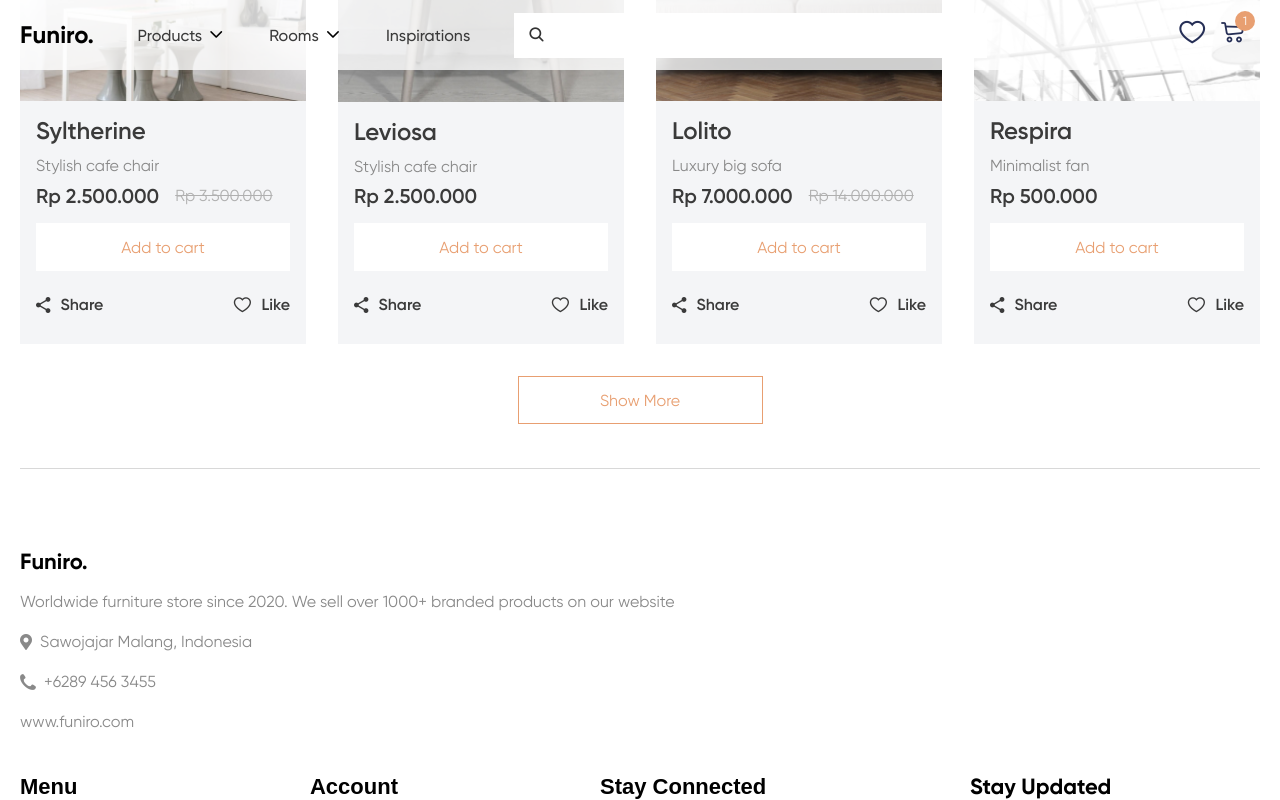
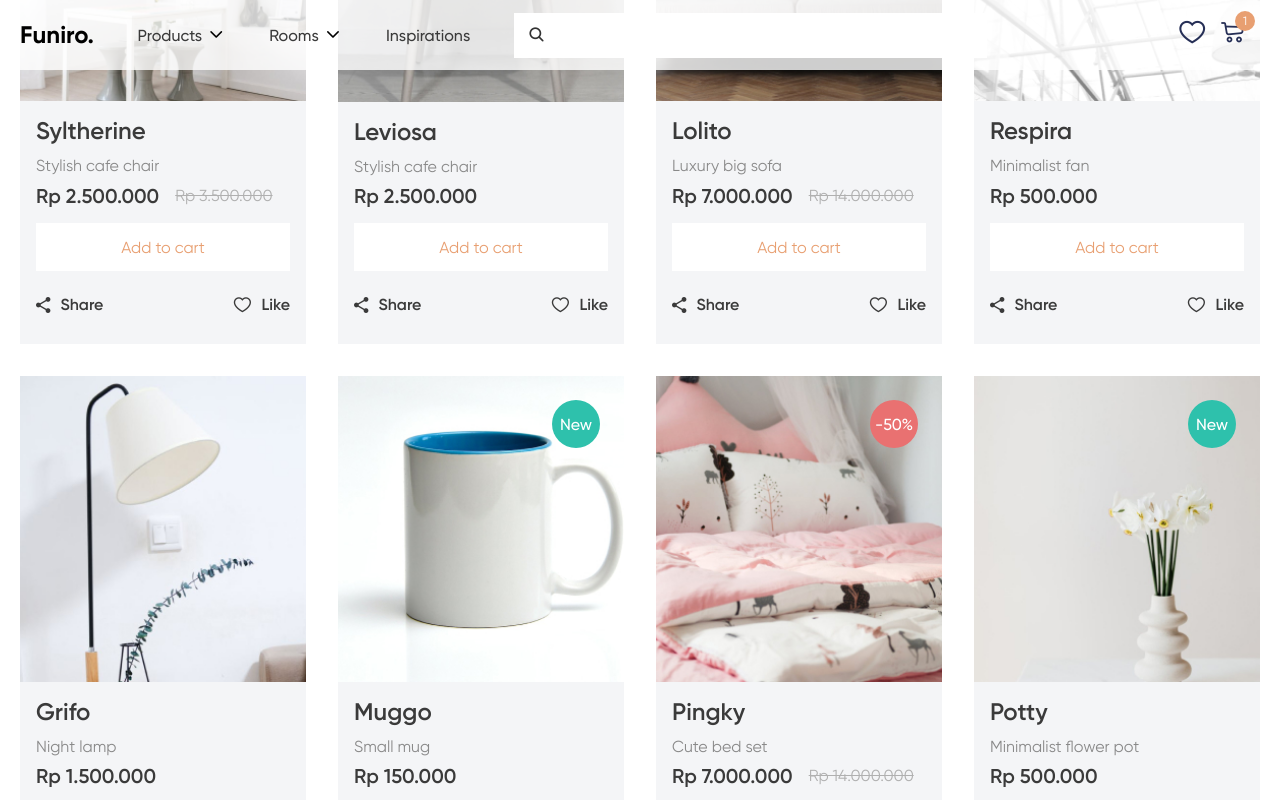
Before and after one commit to natella3681/projectfrilancer, a plain HTML site: page index.html in a window 1280 px wide. Both pictures are taken after a click on the link "Show More". Drawn offline with nearby package versions, Linux system fonts and the light colour scheme; files whose address does not match are found by name; a web font is replaced by a local one.

Commit message:
commit message

```diff
--- a/index.html
+++ b/index.html
@@ -14,7 +14,7 @@
     <script src="https://unpkg.com/swiper/swiper-bundle.min.js" defer></script>
     <script src="js/swiper.js" defer></script>
     <script src="js/adaptValue.js" defer></script>
-    <script src="js/script.js" defer></script>
+    <script src="js/script.js" type="module" defer></script>
     <title>Document</title>
   </head>
   <body>
--- a/js/script.js
+++ b/js/script.js
@@ -1,3 +1,4 @@
+//import { getData } from './getData.js';
 
 
 window.onload = function() {
@@ -24,6 +25,11 @@ window.onload = function() {
             document.querySelector('.search-form').classList.toggle('_active');
         } else if(!targetElement.closest('.search-form') && document.querySelector('.search-form._active')) {
             document.querySelector('.search-form').classList.remove('_active');
+        }
+
+        if(targetElement.classList.contains('products__more')) {
+            getProducts(targetElement);
+            e.preventDefault();
         }
     }
 
@@ -78,6 +84,143 @@ window.onload = function() {
     const headerObserver = new IntersectionObserver(callback);
     headerObserver.observe(headerElem);
 
+    /*---------- получение данных из json файла----------;*/
+
+    async function getProducts(button) {
+        if(!button.classList.contains('_hold')) {
+            button.classList.add('_hold');
+            const file = "json/products.json";
+            let response = await fetch(file, {
+                method: "GET"
+            });
+            if(response.ok) {
+                let result = await response.json();
+                loadProducts(result);
+                button.classList.remove('_hold');
+                button.remove();
+            } else {
+                alert("Ошибка");
+            }
+        }
+    }
+
+    function loadProducts(data) {
+        const productsItems = document.querySelector('.products__items');
+
+        data.products.forEach(item => {
+            const productId = item.id;
+            const productUrl = item.url;
+            const productImage = item.image;
+            const productTitle = item.title;
+            const productText = item.text;
+            const productPrice = item.price;
+            const productOldPrice = item.priceOld;
+            const productShareUrl = item.shareUrl;
+            const productLikeUrl = item.likeUrl;
+            const productLabels = item.labels;
+
+            let productTemplateStart = `<article data-pid="${productId}" class="products__item item-product">`;
+			let productTemplateEnd = `</article>`;
+
+			let productTemplateLabels = '';
+			if (productLabels) {
+				let productTemplateLabelsStart = `<div class="item-product__labels">`;
+				let productTemplateLabelsEnd = `</div>`;
+				let productTemplateLabelsContent = '';
+
+				productLabels.forEach(labelItem => {
+					productTemplateLabelsContent += `<div class="item-product__label item-product__label_${labelItem.type}">${labelItem.value}</div>`;
+				});
+
+				productTemplateLabels += productTemplateLabelsStart;
+				productTemplateLabels += productTemplateLabelsContent;
+				productTemplateLabels += productTemplateLabelsEnd;
+			}
+
+			let productTemplateImage = `
+		<a href="${productUrl}" class="item-product__image _ibg">
+			<img src="img/products/${productImage}" alt="${productTitle}">
+		</a>
+	`;
+
+			let productTemplateBodyStart = `<div class="item-product__body">`;
+			let productTemplateBodyEnd = `</div>`;
+
+			let productTemplateContent = `
+		<div class="item-product__content">
+			<h3 class="item-product__title">${productTitle}</h3>
+			<div class="item-product__text">${productText}</div>
+		</div>
+	`;
+
+			let productTemplatePrices = '';
+			let productTemplatePricesStart = `<div class="item-product__prices">`;
+			let productTemplatePricesCurrent = `<div class="item-product__price">Rp ${productPrice}</div>`;
+			let productTemplatePricesOld = `<div class="item-product__price item-product__price_old">Rp ${productOldPrice}</div>`;
+			let productTemplatePricesEnd = `</div>`;
+
+			productTemplatePrices = productTemplatePricesStart;
+			productTemplatePrices += productTemplatePricesCurrent;
+			if (productOldPrice) {
+				productTemplatePrices += productTemplatePricesOld;
+			}
+			productTemplatePrices += productTemplatePricesEnd;
+
+			let productTemplateActions = `
+		<div class="item-product__actions actions-product">
+			<div class="actions-product__body">
+				<a href="" class="actions-product__button btn btn_white">Add to cart</a>
+				<a href="${productShareUrl}" class="actions-product__link _icon-share">Share</a>
+				<a href="${productLikeUrl}" class="actions-product__link _icon-favorite">Like</a>
+			</div>
+		</div>
+	`;
+
+			let productTemplateBody = '';
+			productTemplateBody += productTemplateBodyStart;
+			productTemplateBody += productTemplateContent;
+			productTemplateBody += productTemplatePrices;
+			productTemplateBody += productTemplateActions;
+			productTemplateBody += productTemplateBodyEnd;
+
+			let productTemplate = '';
+			productTemplate += productTemplateStart;
+			productTemplate += productTemplateLabels;
+			productTemplate += productTemplateImage;
+			productTemplate += productTemplateBody;
+			productTemplate += productTemplateEnd;
+
+            productsItems.insertAdjacentHTML('beforeend', productTemplate);
+        })
+    }
+
+    /*var requestURL = 'json/products.json';
+    var request = new XMLHttpRequest();
+    request.open('GET', requestURL);
+    request.responseType = 'json';
+    request.send();
+
+    request.onload = function() {
+        var products = request.response;
+        itemsList(products);
+        showHeroes(products);
+      }
+
+      function itemsList(jsonObj) {
+        console.log(jsonObj['products']);
+      }
+
+      function showHeroes(jsonObj) {
+        var heroes = jsonObj['products'];
+        for (var i = 0; i < heroes.length; i++) {
+            console.log(heroes[i].id);
+            var superPowers = heroes[i].labels;
+            for (var j = 0; j < superPowers.length; j++) {
+                console.log(superPowers[j].type);
+            }
+        }
+      }*/
+
 
 
     // подпункты меню
--- a/json/products.json
+++ b/json/products.json
@@ -1,4 +1,5 @@
 {
+    "type": "module",
     "products": [
         {
             "id": 5,
```
